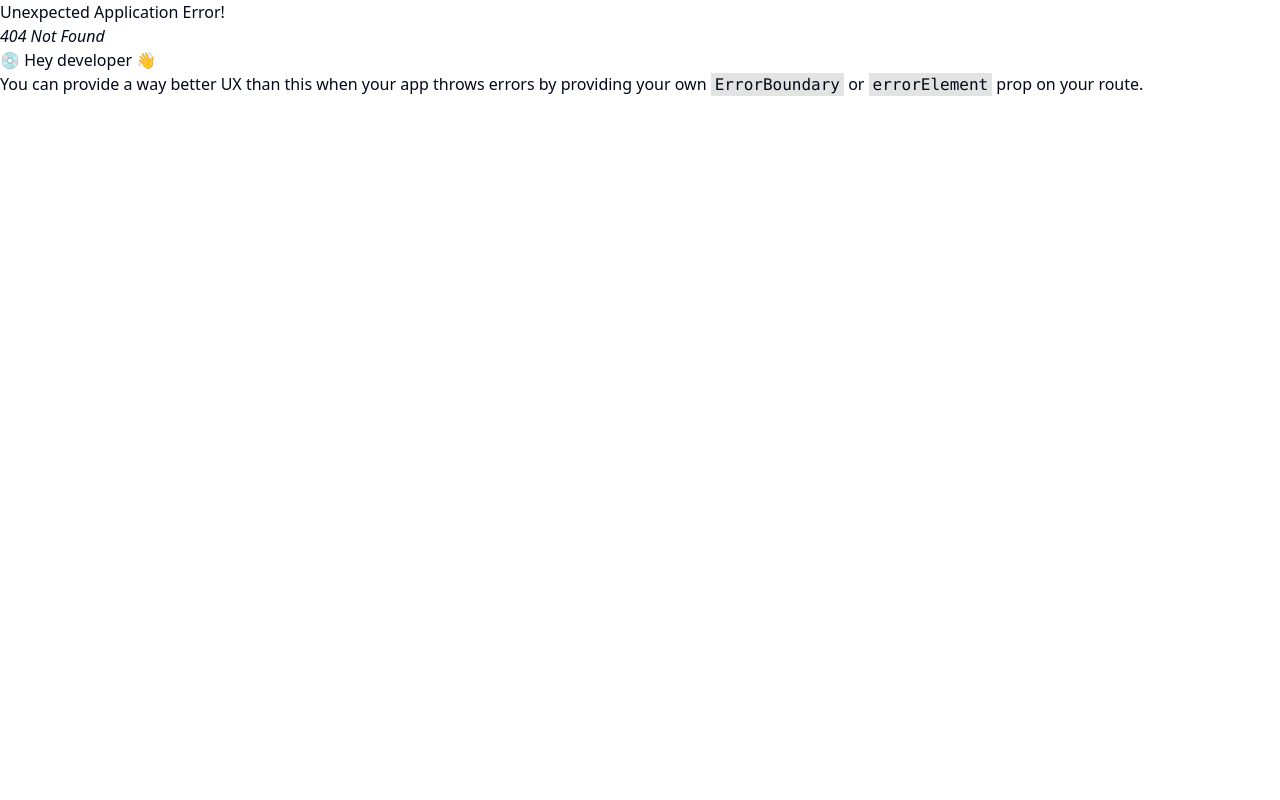
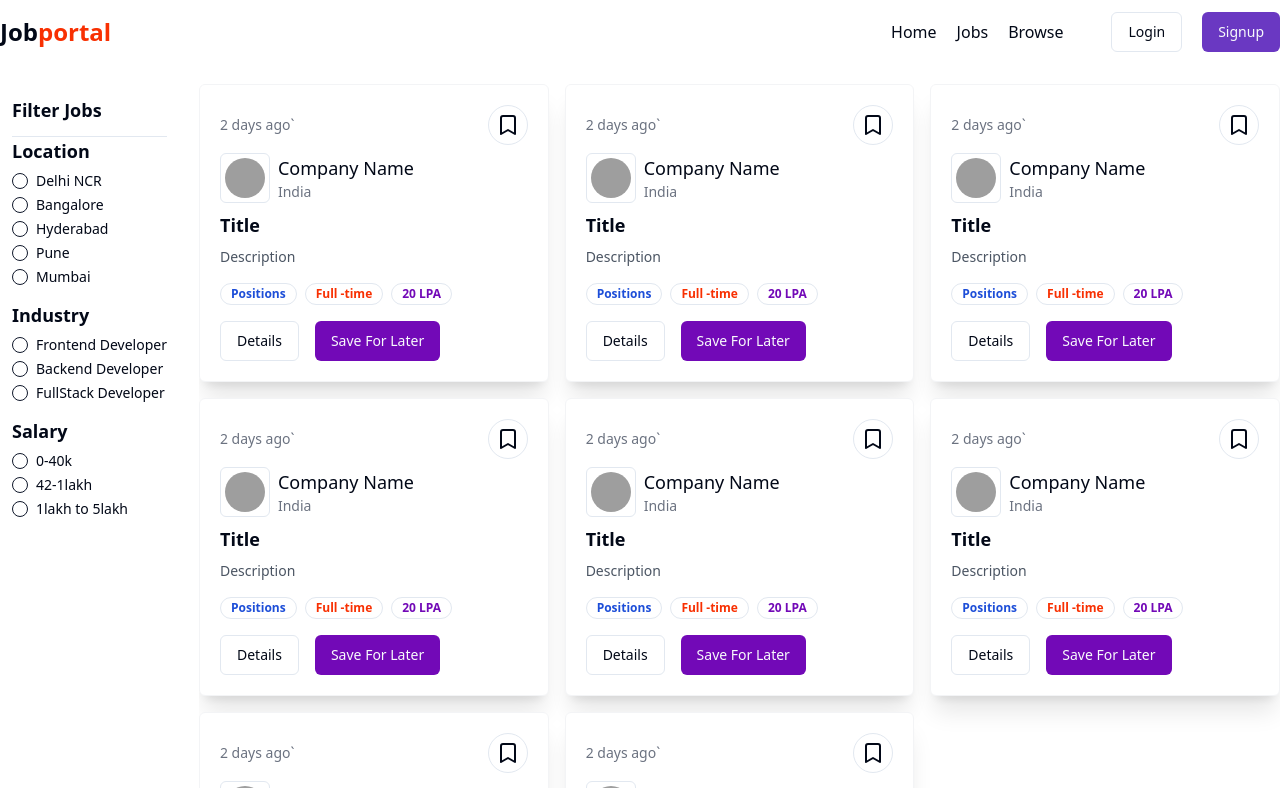
Before and after one commit to prabhjot-2/JobConnect, a React (Vite) app in the folder frontend/: page /jobs in a window 1280 px wide. Before the commit this address had no page. Built offline with nearby package versions, Linux system fonts and the light colour scheme; grey boxes are pictures that could not be loaded.

Commit message:
Develop Job page

```diff
--- /dev/null
+++ b/frontend/src/components/FilterCard.jsx
@@ -0,0 +1,50 @@
+import React, { useEffect, useState } from 'react'
+import { RadioGroup, RadioGroupItem } from './ui/radio-group'
+import { Label } from './ui/label'
+
+const fitlerData = [
+    {
+        fitlerType: "Location",
+        array: ["Delhi NCR", "Bangalore", "Hyderabad", "Pune", "Mumbai"]
+    },
+    {
+        fitlerType: "Industry",
+        array: ["Frontend Developer", "Backend Developer", "FullStack Developer"]
+    },
+    {
+        fitlerType: "Salary",
+        array: ["0-40k", "42-1lakh", "1lakh to 5lakh"]
+    },
+]
+
+
+const FilterCard = () => {
+  return (
+    <div className='w-full bg-white p-3 rounded-md'>
+            <h1 className='font-bold text-lg'>Filter Jobs</h1>
+            <hr className='mt-3' />
+            <RadioGroup>
+                {
+                    fitlerData.map((data, index) => (
+                        <div>
+                            <h1 className='font-bold text-lg'>{data.fitlerType}</h1>
+                            {
+                                data.array.map((item, idx) => {
+                                    const itemId = `id${index}-${idx}`
+                                    return (
+                                        <div className='flex items-center space-x-2 my-2'>
+                                            <RadioGroupItem value={item} id={itemId} />
+                                            <Label htmlFor={itemId}>{item}</Label>
+                                        </div>
+                                    )
+                                })
+                            }
+                        </div>
+                    ))
+                }
+            </RadioGroup>
+        </div>
+  )
+}
+
+export default FilterCard
--- a/frontend/src/components/Home.jsx
+++ b/frontend/src/components/Home.jsx
@@ -3,7 +3,7 @@
 import HeroSection from './HeroSection'
 import CategoryCarousel from './CategoryCarousel'
 import LatestJobs from './LatestJobs'
-import Footer from './Footer'
+import Footer from './shared/Footer'
 
 const Home = () => {
   return (
--- /dev/null
+++ b/frontend/src/components/Job.jsx
@@ -0,0 +1,44 @@
+import React from 'react'
+import { Button } from './ui/button'
+import { Bookmark } from 'lucide-react'
+import { Avatar, AvatarImage } from './ui/avatar'
+import { Badge } from './ui/badge'
+
+const Job = () => {
+  return (
+        <div className='p-5 rounded-md shadow-xl bg-white border border-gray-100'>
+            <div className='flex items-center justify-between'>
+                <p className='text-sm text-gray-500'>2 days ago`</p>
+                <Button variant="outline" className="rounded-full" size="icon"><Bookmark /></Button>
+            </div>
+
+            <div className='flex items-center gap-2 my-2'>
+                <Button className="p-6" variant="outline" size="icon">
+                    <Avatar>
+                        <AvatarImage src="https://th.bing.com/th/id/R.ceaf8384322af790486cff176a0a2f24?rik=miqL9LHAiG2FBQ&riu=http%3a%2f%2fwww.freepngimg.com%2fdownload%2fmicrosoft%2f28350-5-microsoft-logo-photos.png&ehk=gLNeUUMG1tz9FSTh4v1gEOdCeSICRm2gC8CoPEk9eU0%3d&risl=&pid=ImgRaw&r=0" />
+                    </Avatar>
+                </Button>
+                <div>
+                    <h1 className='font-medium text-lg'>Company Name</h1>
+                    <p className='text-sm text-gray-500'>India</p>
+                </div>
+            </div>
+
+            <div>
+                <h1 className='font-bold text-lg my-2'>Title</h1>
+                <p className='text-sm text-gray-600'>Description</p>
+            </div>
+            <div className='flex items-center gap-2 mt-4'>
+                <Badge className={'text-blue-700 font-bold'} variant="ghost"> Positions</Badge>
+                <Badge className={'text-[#F83002] font-bold'} variant="ghost">Full -time</Badge>
+                <Badge className={'text-[#7209b7] font-bold'} variant="ghost">20 LPA</Badge>
+            </div>
+            <div className='flex items-center gap-4 mt-4'>
+                <Button  variant="outline">Details</Button>
+                <Button className="bg-[#7209b7]">Save For Later</Button>
+            </div>
+        </div>
+  )
+}
+
+export default Job
--- /dev/null
+++ b/frontend/src/components/Jobs.jsx
@@ -0,0 +1,38 @@
+import React from "react";
+import FilterCard from "./FilterCard";
+import Navbar from "./shared/Navbar";
+import Job from "./Job";
+
+const jobsArray = [1, 2, 3, 4, 5, 6, 7, 8];
+
+const Jobs = () => {
+  return (
+    <div>
+            <Navbar />
+            <div className='max-w-7xl mx-auto mt-5'>
+                <div className='flex gap-5'>
+                    <div className='w-20%'>
+                        <FilterCard />
+                    </div>
+                    {
+                        jobsArray.length <= 0 ? <span>Job not found</span> : (
+                            <div className='flex-1 h-[88vh] overflow-y-auto pb-5'>
+                                <div className='grid grid-cols-3 gap-4'>
+                                    {
+                                        jobsArray.map((item,index) => (
+                                            <Job/>
+                                        ))
+                                    }
+                                </div>
+                            </div>
+                        )
+                    }
+                </div>
+            </div>
+
+
+        </div>
+  );
+};
+
+export default Jobs;
```
Also changed, not shown: frontend/src/App.jsx (+10 -0 lines).
